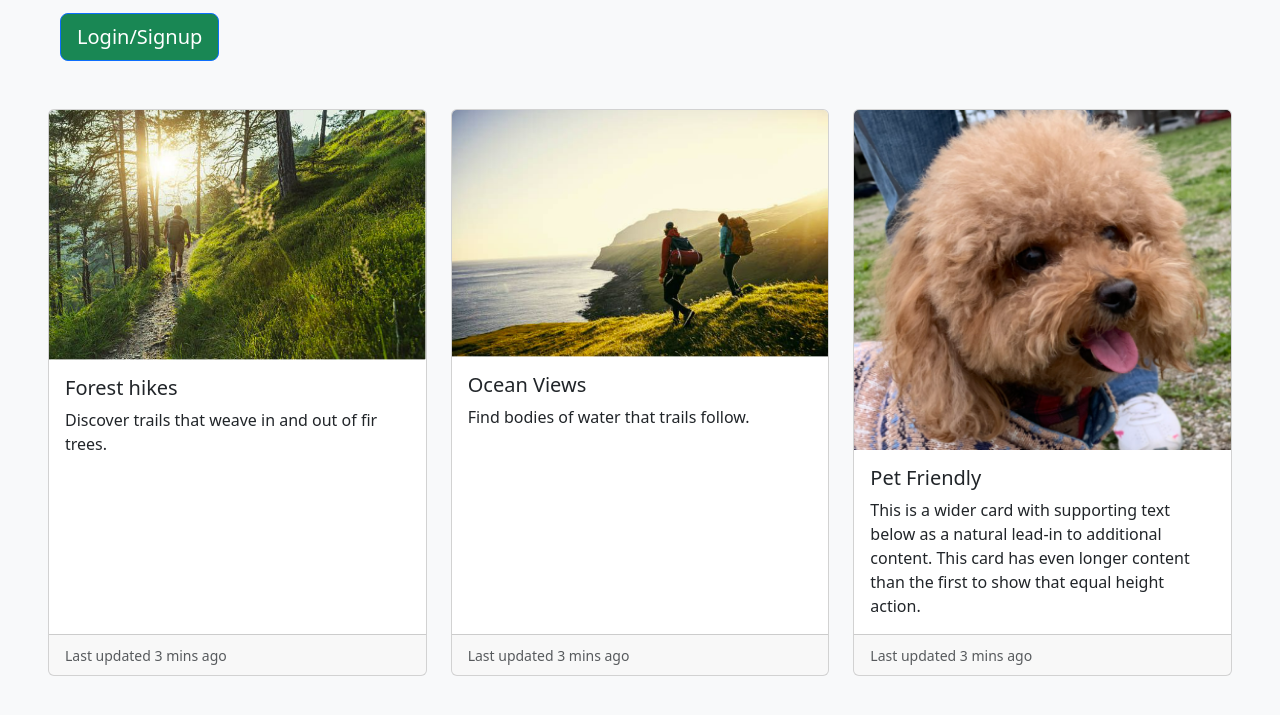
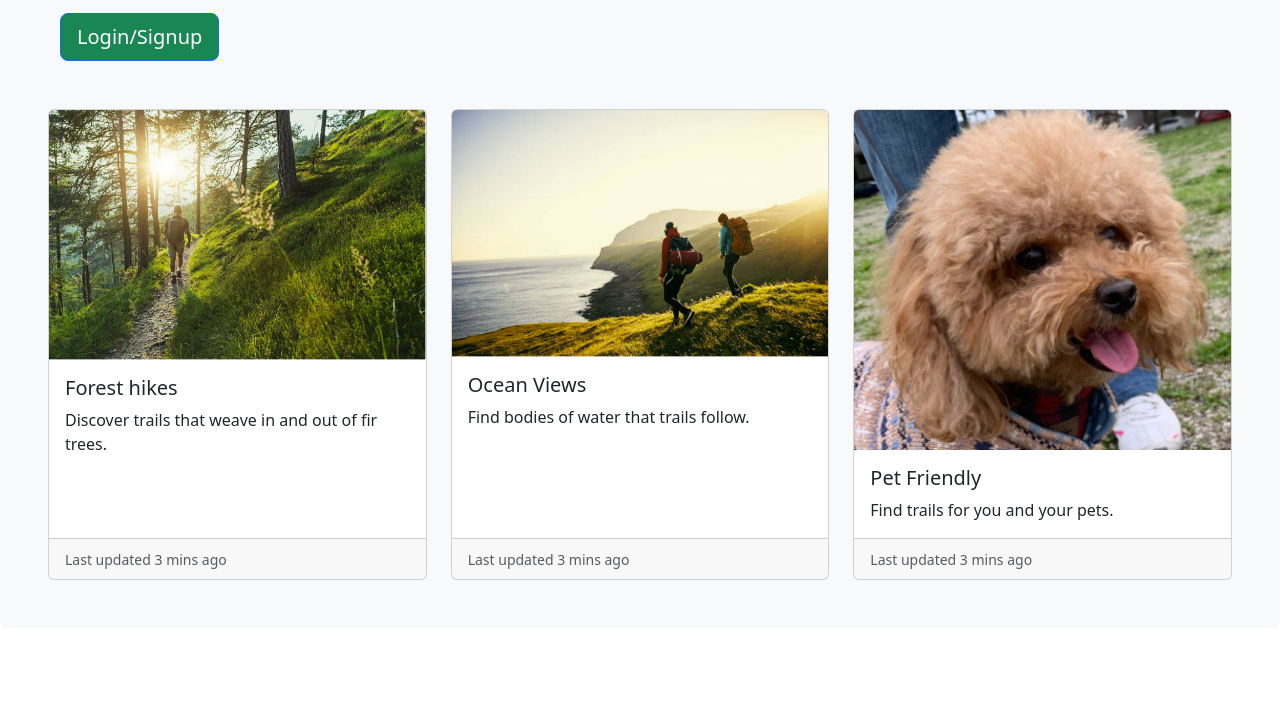
Before and after one commit to Thhoorr/demo05_Baker_Thor, a website built with Vite: page index.html in a window 1280 px wide. Shown: the part 293-1008 px from the top of the page. After the commit the page ends 945 px from the top, so only its background shows below. Built offline with nearby package versions, Linux system fonts and the light colour scheme.

Commit message:
fixing last errors

```diff
--- a/index.html
+++ b/index.html
@@ -128,11 +128,7 @@
             <img src="./images/elmo.jpg" class="card-img-top" alt="..." />
             <div class="card-body">
               <h5 class="card-title">Pet Friendly</h5>
-              <p class="card-text">
-                This is a wider card with supporting text below as a natural
-                lead-in to additional content. This card has even longer content
-                than the first to show that equal height action.
-              </p>
+              <p class="card-text">Find trails for you and your pets.</p>
             </div>
             <div class="card-footer">
               <small class="text-muted">Last updated 3 mins ago</small>
```
